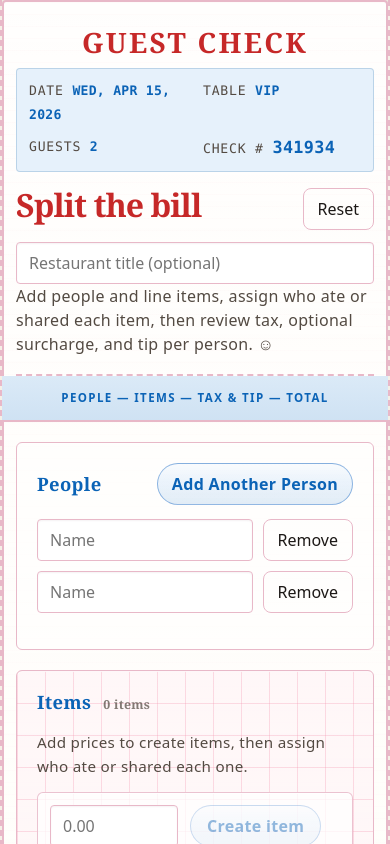
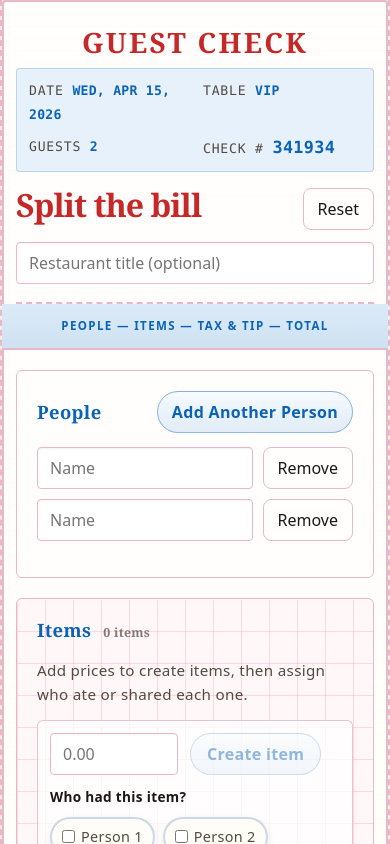
Before and after one commit to operana/split-the-bill, a React (Vite) app in the folder split-the-bill/: page / in a window 390 px wide. Shown: the top 844 px of the page. Built offline with nearby package versions, Linux system fonts and the light colour scheme.

Commit message:
refactor item creation process to improve accessibility and user experience; update labels and prevent focus loss on mobile devices

```diff
--- a/split-the-bill/src/App.jsx
+++ b/split-the-bill/src/App.jsx
@@ -483,10 +483,7 @@ export default function App() {
             onChange={(e) => setRestaurantTitle(e.target.value)}
           />
         </div>
-        <p className="bill-lede">
-          Add people and line items, assign who ate or shared each item, then review
-          tax, optional surcharge, and tip per person. ☺︎
-        </p>
+        <p className="bill-lede" aria-hidden="true" />
       </header>
 
       <div className="bill-category-rail" aria-hidden="true">
@@ -570,7 +567,14 @@ export default function App() {
             <button
               type="button"
               className="bill-btn bill-btn-primary"
-              onClick={withSparkle(createNewItem)}
+              onPointerDown={(e) => {
+                // Keep the price input focused so iOS doesn't dismiss the decimal keypad.
+                e.preventDefault()
+              }}
+              onClick={withSparkle(() => {
+                createNewItem()
+                requestAnimationFrame(() => newItemPriceRef.current?.focus())
+              })}
               disabled={String(newItemPrice).trim().length === 0 || newItemAssigneeIds.length === 0}
             >
               Create item
@@ -578,17 +582,28 @@ export default function App() {
           </div>
 
           <fieldset className="bill-assign bill-assign--new">
-            <legend>Who shared this item?</legend>
+            <legend>Who had this item?</legend>
             <div className="bill-chips">
               {people.map((p, i) => {
                 const checked = newItemAssigneeIds.includes(p.id)
                 const label = p.name.trim() || `Person ${i + 1}`
                 return (
-                  <label key={p.id} className="bill-chip">
+                  <label
+                    key={p.id}
+                    className="bill-chip"
+                    onPointerDown={(e) => {
+                      // Prevent focus from leaving the price input (keeps keypad open on iOS).
+                      e.preventDefault()
+                    }}
+                    onClick={() => {
+                      toggleNewItemAssignee(p.id)
+                      requestAnimationFrame(() => newItemPriceRef.current?.focus())
+                    }}
+                  >
                     <input
                       type="checkbox"
                       checked={checked}
-                      onChange={() => toggleNewItemAssignee(p.id)}
+                      onChange={() => {}}
                     />
                     <span>{label}</span>
                   </label>
```
